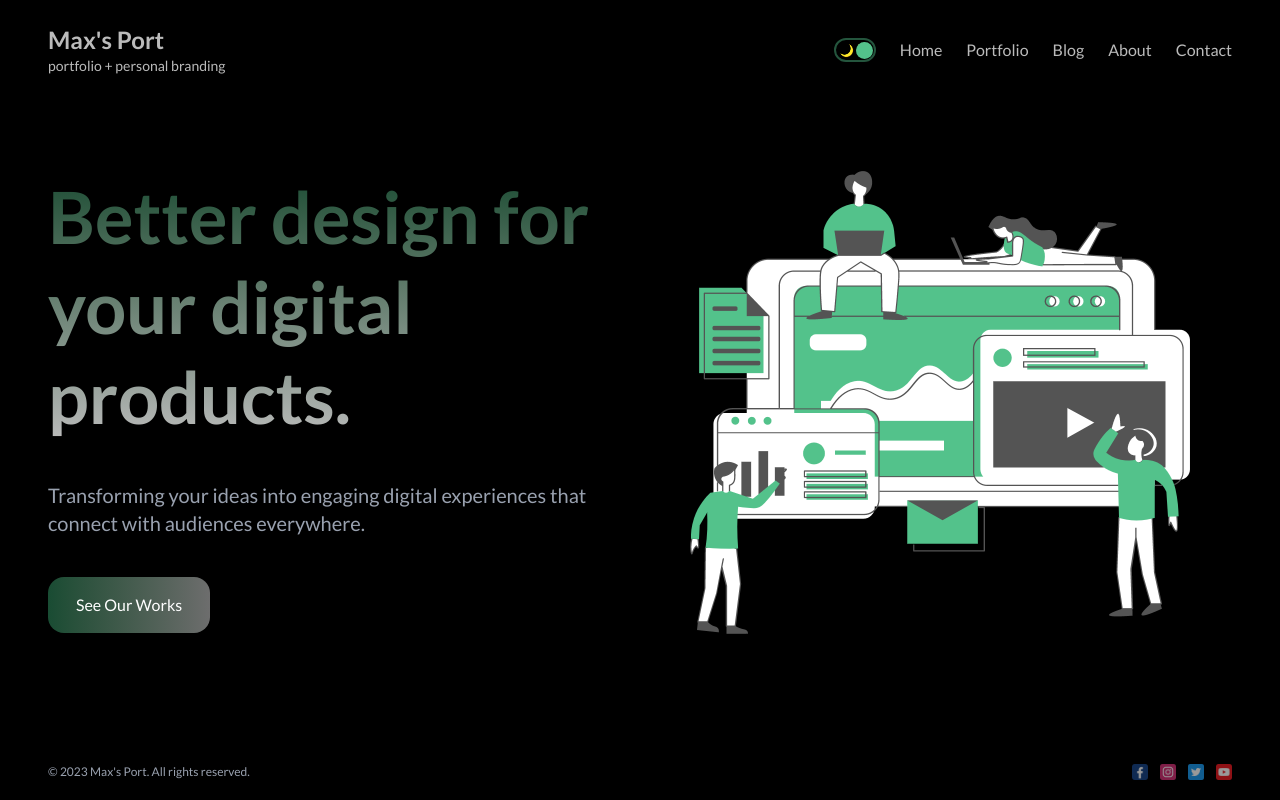
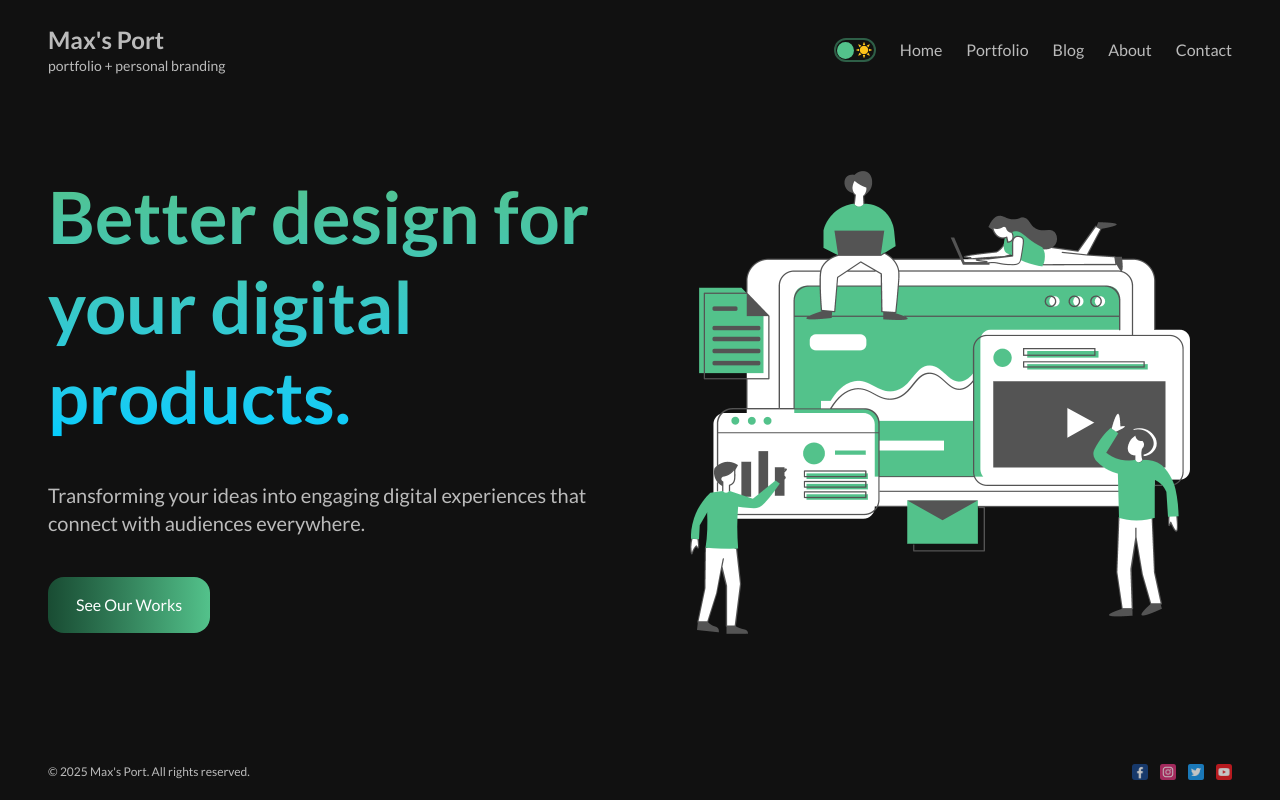
Before and after one commit to jehovah-son/Max-s-Port, a Next.js app: page / in a window 1280 px wide. Built offline with nearby package versions, Linux system fonts and the light colour scheme.

Commit message:
`feat: added theme context and toggle functionality, updated styles and components`

```diff
--- a/src/app/globals.css
+++ b/src/app/globals.css
@@ -5,9 +5,17 @@
 
 body {
   overflow-x: hidden;
-  background: #000;
-  color: #bbb;
 }
 
 * {
 }
+
+.light {
+  background: white;
+  color: #111;
+}
+
+.dark {
+  background: #111;
+  color: #bbb;
+}
--- a/src/app/layout.tsx
+++ b/src/app/layout.tsx
@@ -3,6 +3,7 @@ import { Geist, Geist_Mono, Lato } from "next/font/google";
 import "./globals.css";
 import Navbar from "@/component/navbar/Navbar";
 import Footer from "@/component/footer/Footer";
+import { ThemeProvider } from "@/context/ThemeContext";
 
 const geistSans = Geist({
   variable: "--font-geist-sans",
@@ -32,11 +33,13 @@ export default function RootLayout({
   return (
     <html lang="en">
       <body className={`${lato.className}  'antialiased' `}>
-        <div className="flex flex-col justify-between md:mx-12 mx-4 min-h-[100vh]  max-w-[1366px]">
-          <Navbar />
-          {children}
-          <Footer />
-        </div>
+        <ThemeProvider>
+          <div className="flex flex-col justify-between md:mx-12 mx-4 min-h-[100vh]  max-w-[1366px]">
+            <Navbar />
+            {children}
+            <Footer />
+          </div>
+        </ThemeProvider>
       </body>
     </html>
   );
--- a/src/app/page.tsx
+++ b/src/app/page.tsx
@@ -23,10 +23,10 @@ export default function Home() {
   return (
     <div className=" flex items-center md:gap-25 gap-20 md:flex-row flex-col mb-15 ">
       <div className="flex-1 flex flex-col gap-10">
-        <h1 className="md:text-7xl  text-5xl font-bold leading-tight bg-gradient-to-b from-[#194c33] to-[#bbb] bg-clip-text text-transparent inline-block">
+        <h1 className="md:text-7xl  text-5xl font-bold leading-tight bg-gradient-to-b from-[#53c28b] to-[#00CCFF] bg-clip-text text-transparent inline-block">
           Better design for your digital products.
         </h1>
-        <p className="text-gray-400 text-xl">
+        <p className=" text-xl">
           Transforming your ideas into engaging digital experiences that connect
           with audiences everywhere.
         </p>
--- a/src/app/portfolio/[category]/page.tsx
+++ b/src/app/portfolio/[category]/page.tsx
@@ -12,17 +12,13 @@ const getData = (cat: any) => {
   return notFound();
 };
 
-// type PageProps = {
-//   params: { category: string };
-// };
-
 // eslint-disable-next-line @typescript-eslint/no-explicit-any
 export default async function CategoriesPage({ params }: any) {
   const data = getData(params.category);
 
   return (
     <div className="mb-10">
-      <h1 className="md:text-7xl text-5xl text-[#bbb] text-center md:text-left font-bold">
+      <h1 className="md:text-7xl text-5xl  text-center md:text-left font-bold">
         Our Works
       </h1>
       <h1 className="text-3xl text-[#53c28b] text-center md:text-left font-bold pb-5 pt-3">
@@ -35,12 +31,10 @@ export default async function CategoriesPage({ params }: any) {
         >
           <div className="flex-1 flex flex-col justify-center  ">
             {" "}
-            <h2 className="md:text-3xl text-2xl pb-5 font-bold text-[#bbb]">
+            <h2 className="md:text-5xl text-3xl pb-5 font-bold ">
               {item.title}
             </h2>
-            <p className=" pb-4 font-bold text-[#bbb text-justify">
-              {item.description}
-            </p>
+            <p className=" pb-4   text-justify">{item.description}</p>
             <Button href="/" text="see more" />
           </div>
           <div className="flex-1">
--- a/src/app/portfolio/page.tsx
+++ b/src/app/portfolio/page.tsx
@@ -20,28 +20,28 @@ export default function Portfolio() {
 
   return (
     <div className="pb-10">
-      <h1 className="md:text-7xl text-5xl text-[#bbb] text-center md:text-left font-bold">
+      <h1 className="md:text-7xl text-5xl  text-center md:text-left font-bold">
         Our Works
       </h1>
-      <h2 className="text-3xl text-[#bbb] text-center md:text-left font-bold pb-5 pt-7">
+      <h2 className="text-3xl  text-center md:text-left font-bold pb-5 pt-7">
         Choose a category
       </h2>
       <div className="flex md:flex-row flex-col md:justify-between gap-5 md:items-center items-center">
         {/* Nextjs */}
         <Link href="/portfolio/nextjs">
-          <div className="rounded-2xl border-2 w-[250px] h-[300px] border-grey-400 relative cursor-pointer [&:nth-child(1)]:bg-[url('/next-logo.png')] bg-contain bg-center"></div>
+          <div className="rounded-2xl border-2 w-[250px] h-[300px]  relative cursor-pointer [&:nth-child(1)]:bg-[url('/next-logo.png')] bg-contain bg-center"></div>
         </Link>
         {/* React */}
         <Link href="/portfolio/typescript">
-          <div className=" rounded-2xl border-2 w-[250px] h-[300px] border-grey-400 relative cursor-pointer  [&:nth-child(1)]:bg-[url('/typescript-logo.png')] bg-contain bg-center"></div>
+          <div className=" rounded-2xl border-2 w-[250px] h-[300px]  relative cursor-pointer  [&:nth-child(1)]:bg-[url('/typescript-logo.png')] bg-contain bg-center"></div>
         </Link>
         {/* typescript */}
         <Link href="/portfolio/">
-          <div className=" rounded-2xl border-2 w-[250px] h-[300px] border-grey-400 relative cursor-pointer bg-no-repeat [&:nth-child(1)]:bg-[url('/react-logo.png')] bg-cover bg-center"></div>
+          <div className=" rounded-2xl border-2 w-[250px] h-[300px] relative cursor-pointer bg-no-repeat [&:nth-child(1)]:bg-[url('/react-logo.png')] bg-cover bg-center"></div>
         </Link>
         {/* flutter */}
         <Link href="/portfolio/">
-          <div className=" rounded-2xl border-2 w-[250px] h-[300px] border-grey-400 relative cursor-pointer [&:nth-child(1)]:bg-[url('/flutter-logo.png')] bg-contain  bg-center"></div>
+          <div className=" rounded-2xl border-2 w-[250px] h-[300px] relative cursor-pointer [&:nth-child(1)]:bg-[url('/flutter-logo.png')] bg-contain  bg-center"></div>
         </Link>
       </div>
     </div>
--- a/src/component/button/Button.tsx
+++ b/src/component/button/Button.tsx
@@ -9,7 +9,7 @@ export default function Button({ href, text }: Props) {
   return (
     <Link href={href}>
       <button
-        className=" py-4 px-7 cursor-pointer bg-gradient-to-r from-[#194c33] to-[#bbbbbb95] border-none text-white w-max rounded-2xl
+        className=" py-4 px-7 cursor-pointer bg-gradient-to-r from-[#194c33] to-[#53c28b] border-none text-white w-max rounded-2xl
        "
       >
         {text}
--- a/src/component/footer/Footer.tsx
+++ b/src/component/footer/Footer.tsx
@@ -6,10 +6,10 @@ import YouTube from "../../../public/4.png";
 export default function Footer() {
   return (
     <div className=" flex justify-between items-center mb-5">
-      <div className="text-xs text-gray-400">
-        © 2023 Max&apos;s Port. All rights reserved.
+      <div className="text-xs ">
+        © 2025 Max&apos;s Port. All rights reserved.
       </div>
-      <div className=" opacity-60 flex gap-3 justify-center items-center cursor-pointer">
+      <div className=" opacity-75 flex gap-3 justify-center items-center cursor-pointer">
         <Image
           src={FaceBook}
           width={16}
--- a/src/component/toggle/toggle.tsx
+++ b/src/component/toggle/toggle.tsx
@@ -1,17 +1,18 @@
+"use client";
 import Image from "next/image";
 import Sun from "../../../public/sun.png";
 import Moon from "../../../public/moon.png";
+import { useContext } from "react";
+import { ThemeContext } from "@/context/ThemeContext";
 
-interface Props {
-  dark: string;
-  light: string;
-}
-
-export default function Toggle({ dark, light }: Props) {
-  const mode = light;
+export default function Toggle() {
+  const { toggle, mode } = useContext(ThemeContext);
 
   return (
-    <div className="border-2 rounded-2xl border-[#53c28b70] flex  w-[42px] h-[24px]  items-center px-0.5  justify-between  relative cursor-pointer">
+    <div
+      className="border-2 rounded-2xl border-[#53c28b70] flex  w-[42px] h-[24px]  items-center px-0.5  justify-between  relative cursor-pointer "
+      onClick={toggle}
+    >
       <div>
         {" "}
         <Image src={Moon} width={17} height={17} alt="sun" />
--- /dev/null
+++ b/src/context/ThemeContext.js
@@ -0,0 +1,18 @@
+'use client'
+import { useState, createContext } from "react";
+
+export const ThemeContext = createContext();
+
+export const ThemeProvider = ({ children }) => {
+  const [mode, setMode] = useState("dark");
+
+  const toggle = () => {
+    setMode((prev) => (prev === "dark" ? "light" : "dark"));
+  };
+
+  return (
+    <ThemeContext.Provider value={{ toggle, mode }}>
+      <div className={`theme ${mode}`}>{children}</div>
+    </ThemeContext.Provider>
+  );
+};
--- a/tsconfig.json
+++ b/tsconfig.json
@@ -23,6 +23,6 @@
       "@/*": ["./src/*"]
     }
   },
-  "include": ["next-env.d.ts", "**/*.ts", "**/*.tsx", ".next/types/**/*.ts"],
+  "include": ["next-env.d.ts", "**/*.ts", "**/*.tsx", ".next/types/**/*.ts", "src/context/ThemeContext.js"],
   "exclude": ["node_modules"]
 }
```
Also changed, not shown: src/context/ThemeContext.ts (deleted, +0 -22 lines).
